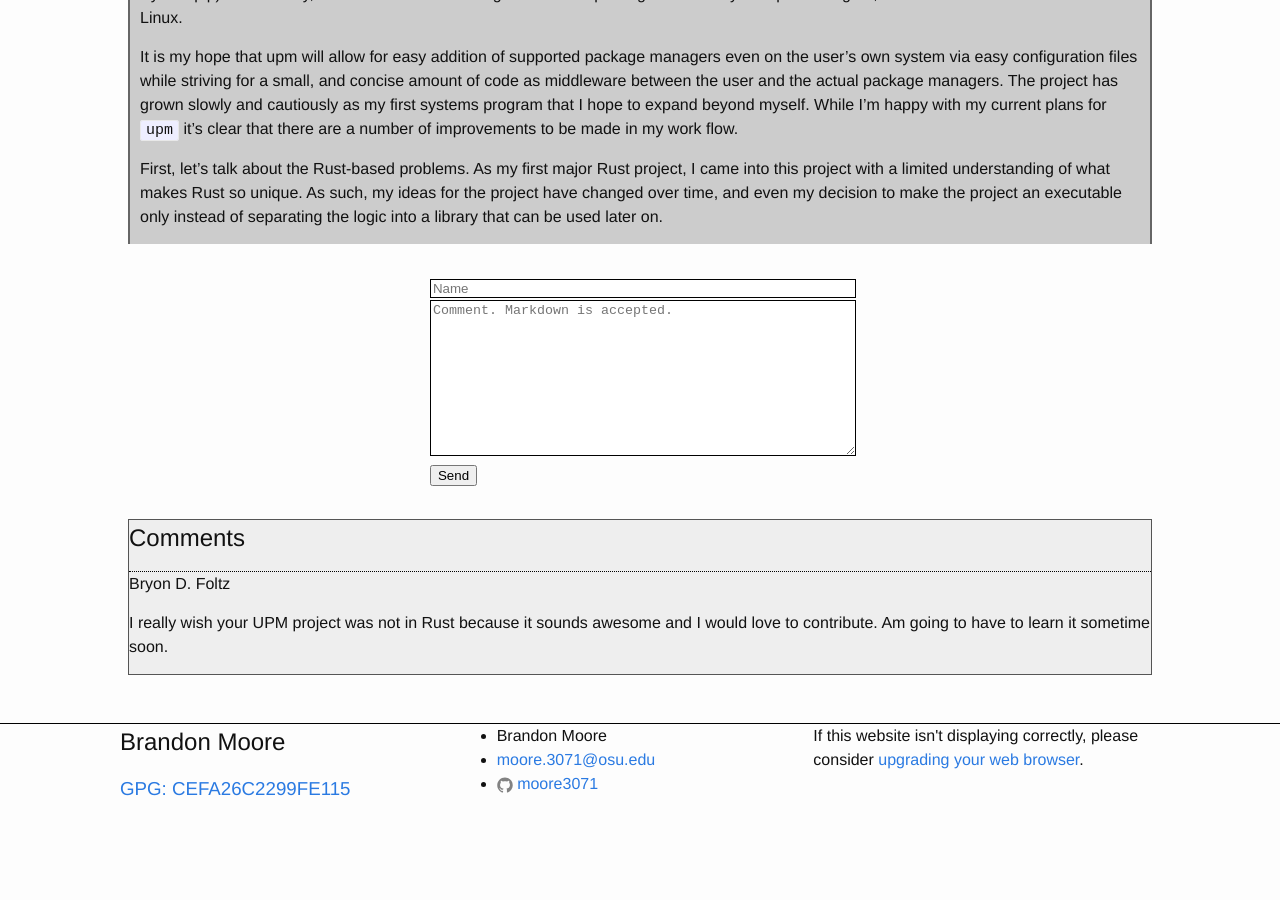
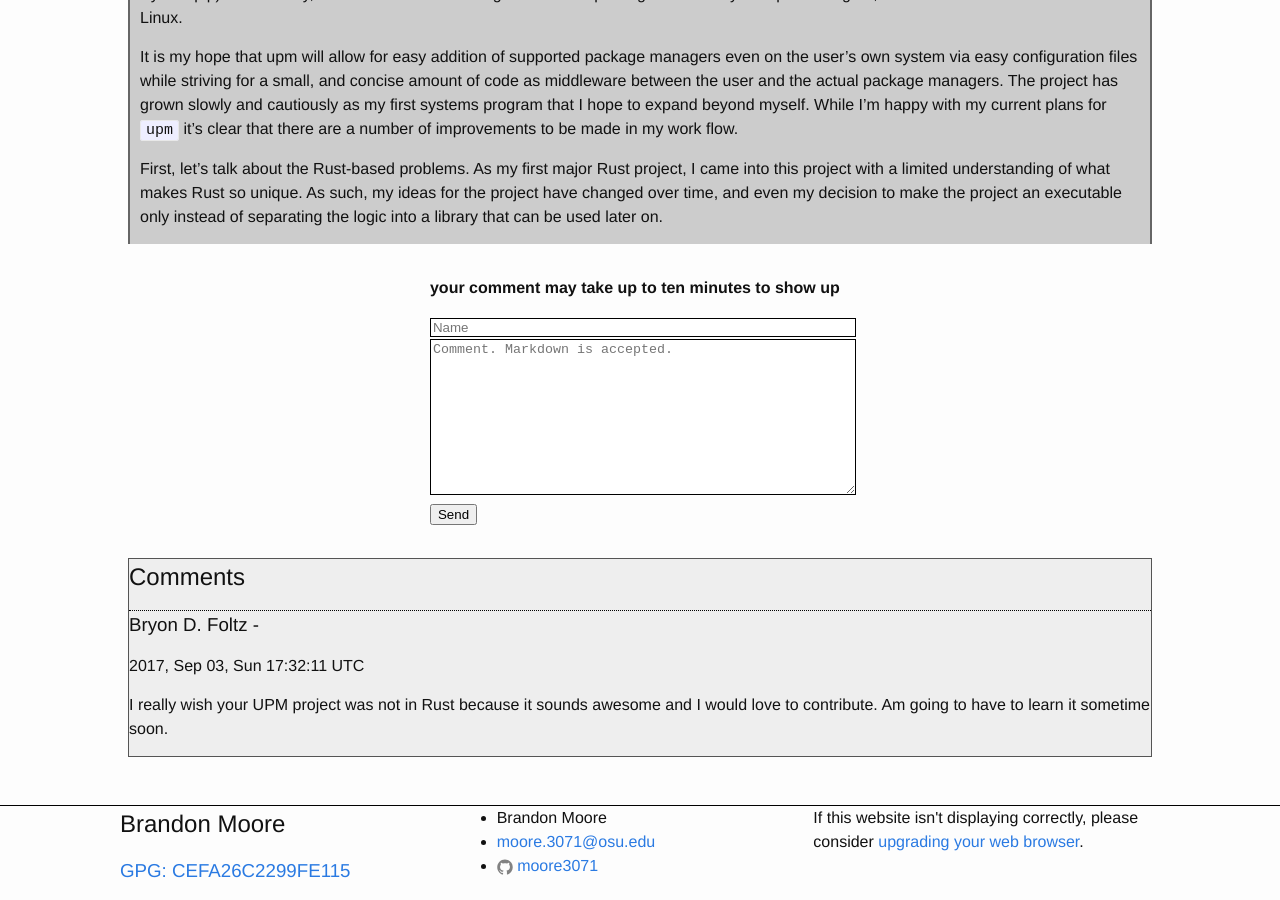
Before and after one commit to moore3071/moore3071.github.io, a Jekyll site: the page built from _posts/2017-08-14-digging-into-rust.md, in a window 1280 px wide and 900 px high, scrolled down 601 px. Built offline with Jekyll 4.4.1, drawn with Linux system fonts in a browser that asks for light colours; some web fonts are replaced; before the commit the page ends 1419 px from its top, so only the background shows below that.

Commit message:
non-js comment solution
Implemented a non-js solution by letting the user know, there's
a 10-minute cache-time for gh-pages. Should add a plain js async
form request later

```diff
--- a/_includes/post-comments.html
+++ b/_includes/post-comments.html
@@ -3,7 +3,8 @@
   {%if site.data.comments[page.slug] %}
     {%for comment in site.data.comments[page.slug]%}
       <div class="comment">
-        <h4> {{comment[1].name}} </h4>
+        <h3> {{comment[1].name}} - </h3>
+        <h4> {{comment[1].date | date: "%Y, %b %d, %a %T %Z"}} </h4>
 	<div>
           {{comment[1].message | markdownify}}
 	</div>
--- a/_layouts/post.html
+++ b/_layouts/post.html
@@ -19,6 +19,7 @@ extra_css: post
 </article>
 
   <form id="add-comment" class="form" action="https://api.staticman.net/v2/entry/moore3071/moore3071.github.io/master/comments" method="post">
+    <p><b>your comment may take up to ten minutes to show up </b></p>
     <input type="hidden" name="options[redirect]" value="{{ page.url | prepend: site.url }}"/>
     <input type="hidden" name="options[slug]" value="{{ page.slug }}"/>
     <input class="field" type="text" name="fields[name]" placeholder="Name" required/>
```
